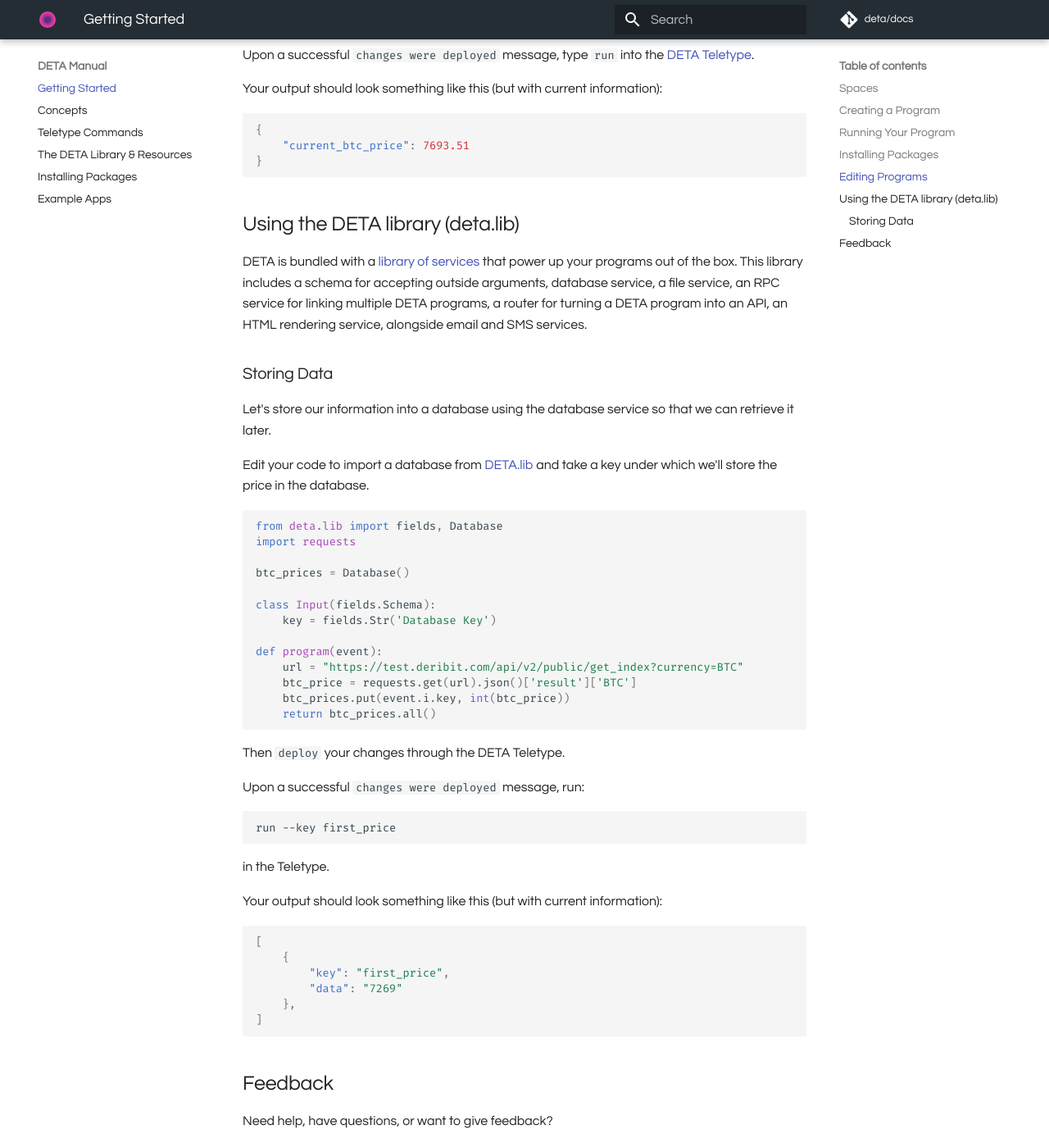
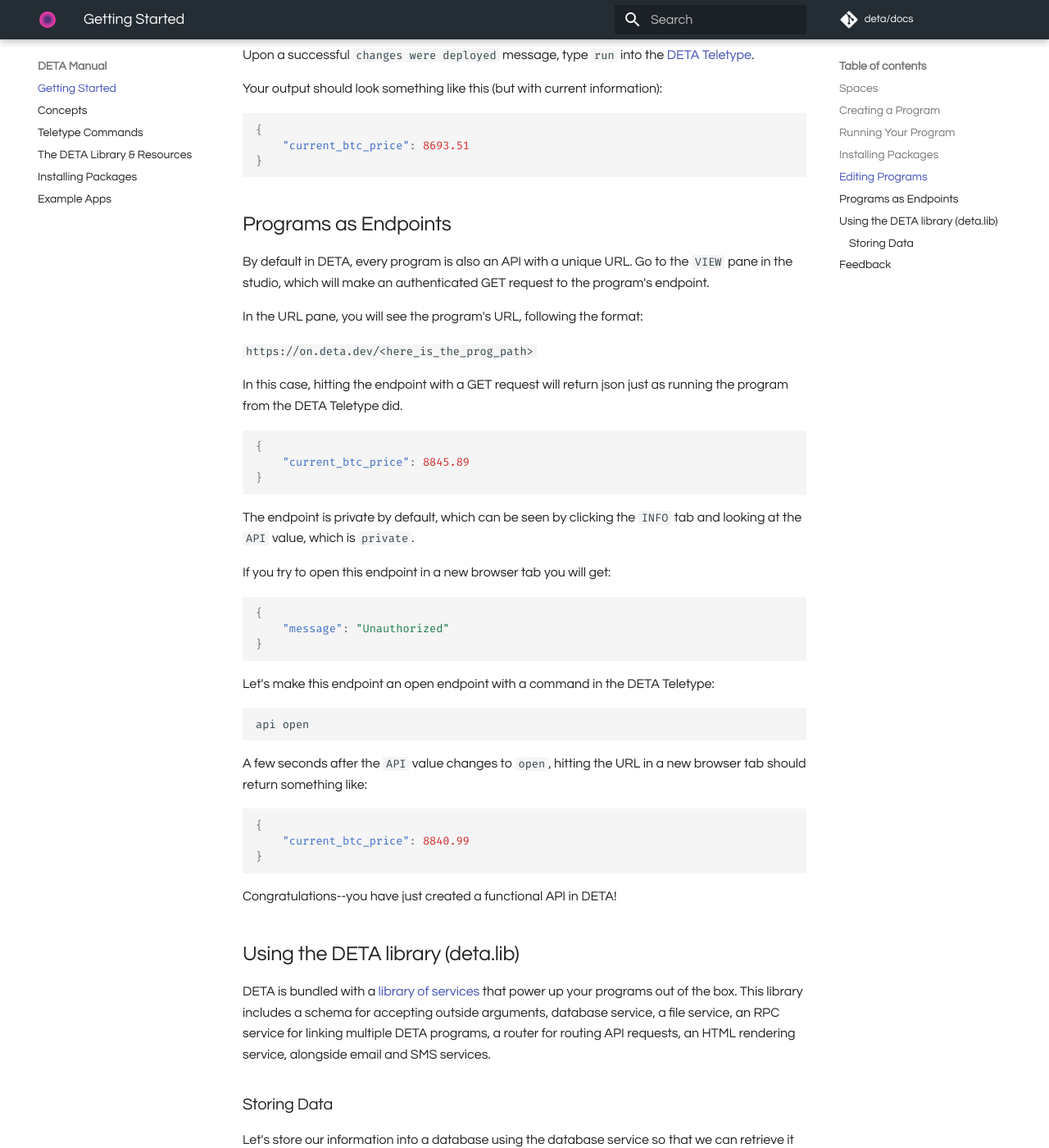
Before and after one commit to fmquaglia/manual, an MkDocs documentation site: the page built from docs/index.md, in a window 1280 px wide and 1400 px high, scrolled down 1498 px. Shown: the whole window at 82% size. Built offline with MkDocs 1.6.1 and Material for MkDocs 9.7.7, drawn with Linux system fonts in a browser that asks for light colours; comment, search, counter and statistics services are not loaded; some of the changed text lies outside the part shown.

Commit message:
apis getting started

````diff
--- a/docs/index.md
+++ b/docs/index.md
@@ -24,7 +24,7 @@ run --name Beverly --age 34 --likes_ramen true
 ```
 and hitting 'Enter'.
 
-The output panel on the right hand side of the console should log:
+The `CONSOLE` pane on the right hand side of the Studio should log:
 
 ```json
 {
@@ -66,13 +66,55 @@ Your output should look something like this (but with current information):
 
 ```json
 {
-    "current_btc_price": 7693.51
+    "current_btc_price": 8693.51
 }
 ```
 
+## Programs as Endpoints
+
+By default in DETA, every program is also an API with a unique URL. Go to the `VIEW` pane in the studio, which will make an authenticated GET request to the program's endpoint.
+
+In the URL pane, you will see the program's URL, following the format:
+
+`https://on.deta.dev/<here_is_the_prog_path>`
+
+In this case, hitting the endpoint with a GET request will return json just as running the program from the DETA Teletype did.
+
+```json
+{
+    "current_btc_price": 8845.89
+}
+```
+
+The endpoint is private by default, which can be seen by clicking the `INFO` tab and looking at the `API` value, which is `private`.
+
+If you try to open this endpoint in a new browser tab you will get:
+
+```json
+{
+    "message": "Unauthorized"
+}
+```
+
+Let's make this endpoint an open endpoint with a command in the DETA Teletype:
+
+```shell
+api open
+```
+A few seconds after the `API` value changes to `open`, hitting the URL in a new browser tab should return something like:
+
+```json
+{
+    "current_btc_price": 8840.99
+}
+```
+
+Congratulations--you have just created a functional API in DETA!
+
+
 ## Using the DETA library (deta.lib)
 
-DETA is bundled with a [library of services](./DETA_lib.md) that power up your programs out of the box. This library includes a schema for accepting outside arguments, database service, a file service, an RPC service for linking multiple DETA programs, a router for turning a DETA program into an API, an HTML rendering service, alongside email and SMS services.
+DETA is bundled with a [library of services](./DETA_lib.md) that power up your programs out of the box. This library includes a schema for accepting outside arguments, database service, a file service, an RPC service for linking multiple DETA programs, a router for routing API requests, an HTML rendering service, alongside email and SMS services.
 
 
 ### Storing Data
@@ -107,16 +149,17 @@ run --key first_price
 in the Teletype.
 
 
-Your output should look something like this (but with current information):
+The `CONSOLE` pane should look something like this (but with current information):
 
 ```json
 [
     {
         "key": "first_price",
-        "data": "7269"
+        "data": "8269"
     },
 ]
 ```
+
 
 ## Feedback
 
````
